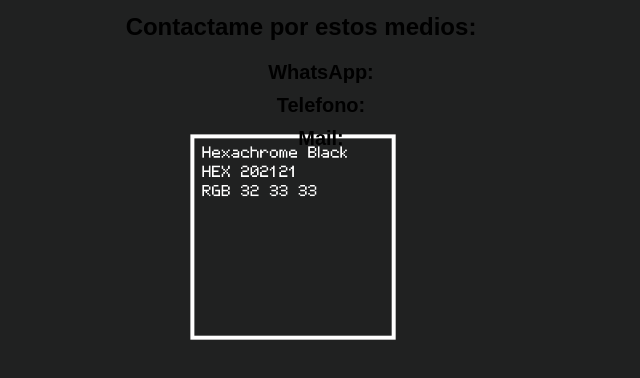
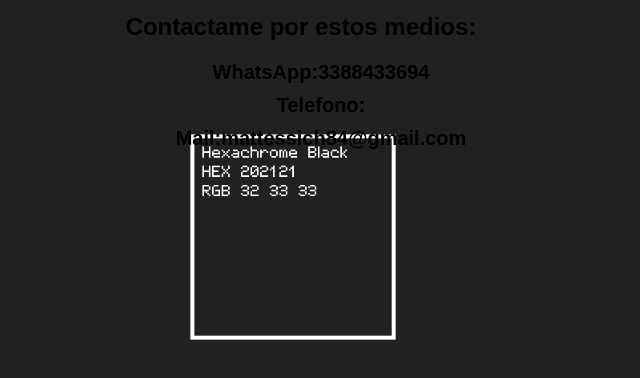
Before and after one commit to jhonsecond/Pre-entrega-Juan-Mattessich, a plain HTML site: page contact.html in a window 1280 px wide. Shown: the part 196-574 px from the top of the page, without its empty margins (347-987 px from the left). Drawn offline with Linux system fonts and the light colour scheme.

Commit message:
Update contact.html

```diff
--- a/contact.html
+++ b/contact.html
@@ -33,13 +33,13 @@
     </h2>
     <ul class="ulStyled">
         <li class="textCenter">
-            WhatsApp:
+            WhatsApp:3388433694
         </li>
         <li class="textCenter">
             Telefono:
         </li>
         <li class="textCenter">
-            Mail:
+            Mail:mattessich84@gmail.com
         </li>
     </ul>
 </body>
```
